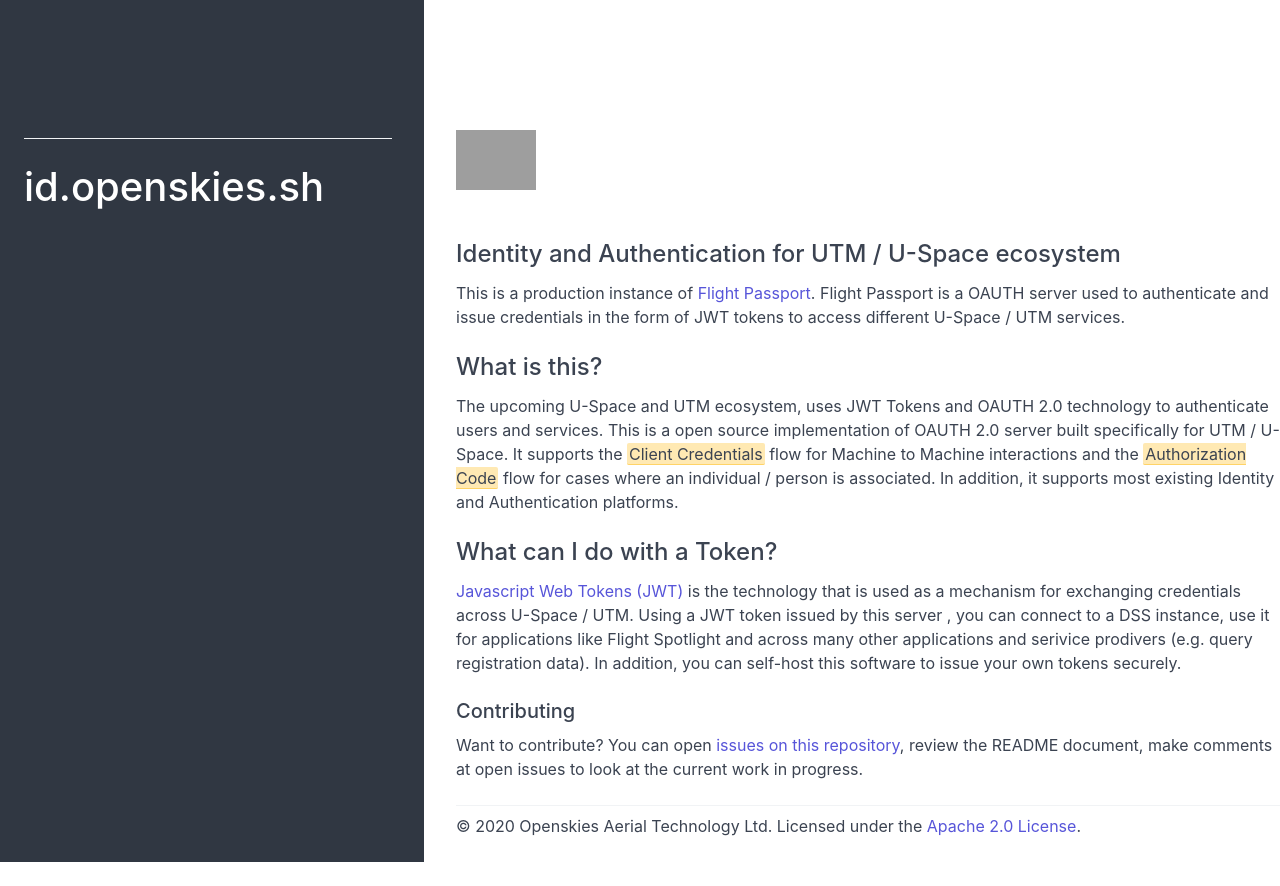
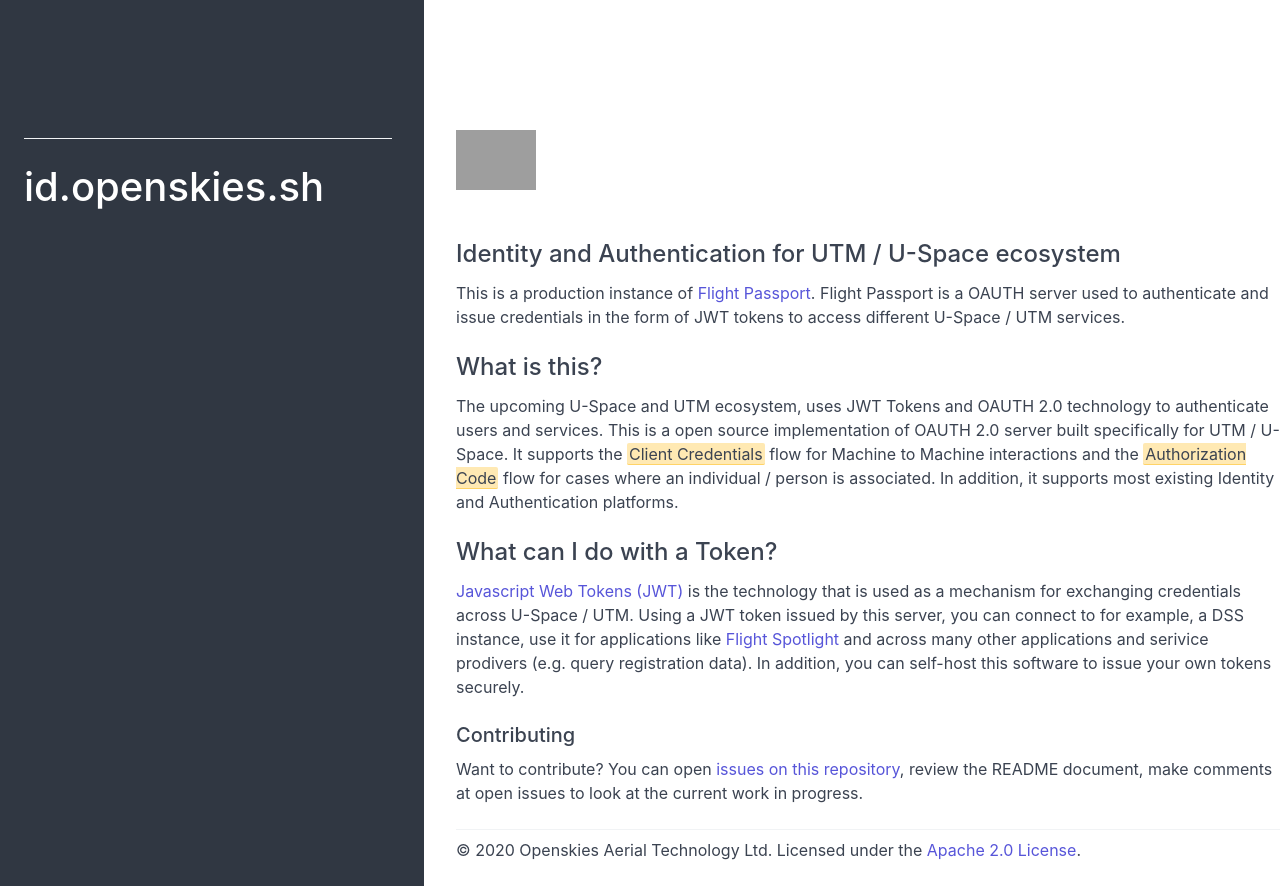
Before and after one commit to xtmalliance/flight-passport, a Django app: page / in a window 1280 px wide. Before the commit the page ends 862 px from the top, so only its background shows below. Run offline with Django 3.2, Linux system fonts and the light colour scheme; grey boxes are pictures that could not be loaded.

Commit message:
Update passport_homepage.html

```diff
--- a/vault/templates/passport_homepage.html
+++ b/vault/templates/passport_homepage.html
@@ -23,7 +23,7 @@
         <h4>What is this?</h4>
         <p>The upcoming U-Space and UTM ecosystem, uses JWT Tokens and OAUTH 2.0 technology to authenticate users and services. This is a open source implementation of OAUTH 2.0 server built specifically for UTM / U-Space. It supports the <mark>Client Credentials</mark> flow for Machine to Machine interactions and the <mark>Authorization Code</mark> flow for cases where an individual / person is associated. In addition, it supports most existing Identity and Authentication platforms.</p>
         <h4>What can I do with a Token?</h4>
-        <p><a href="https://jwt.io">Javascript Web Tokens (JWT)</a> is the technology that is used as a mechanism for exchanging credentials across U-Space / UTM. Using a JWT token issued by this server , you can connect to a DSS instance, use it for applications like <a href="https://github.com/openskies-sh/flight-spotlight/"></a>Flight Spotlight</a> and across many other applications and serivice prodivers (e.g. query registration data). In addition, you can self-host this software to issue your own tokens securely.</p>
+        <p><a href="https://jwt.io">Javascript Web Tokens (JWT)</a> is the technology that is used as a mechanism for exchanging credentials across U-Space / UTM. Using a JWT token issued by this server, you can connect to for example, a DSS instance, use it for applications like <a href="https://github.com/openskies-sh/flight-spotlight/">Flight Spotlight</a> and across many other applications and serivice prodivers (e.g. query registration data). In addition, you can self-host this software to issue your own tokens securely.</p>
             <h5 class="title">Contributing</h5>
             <p>Want to contribute? You can open <a href="https://github.com/openskies-sh/flight_passport/issues">issues on this repository</a>, review the README document, make comments at open issues to look at the current work in progress.
             <div class="divider"></div>
```
